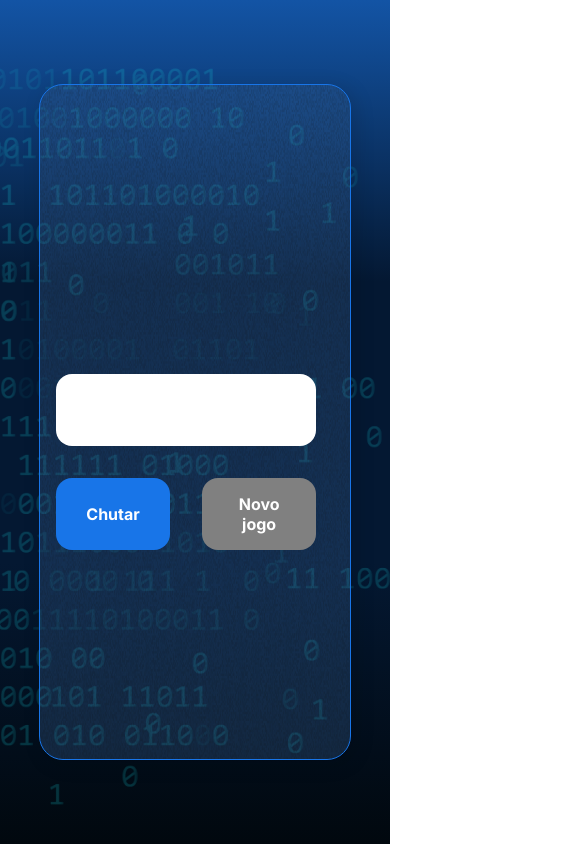
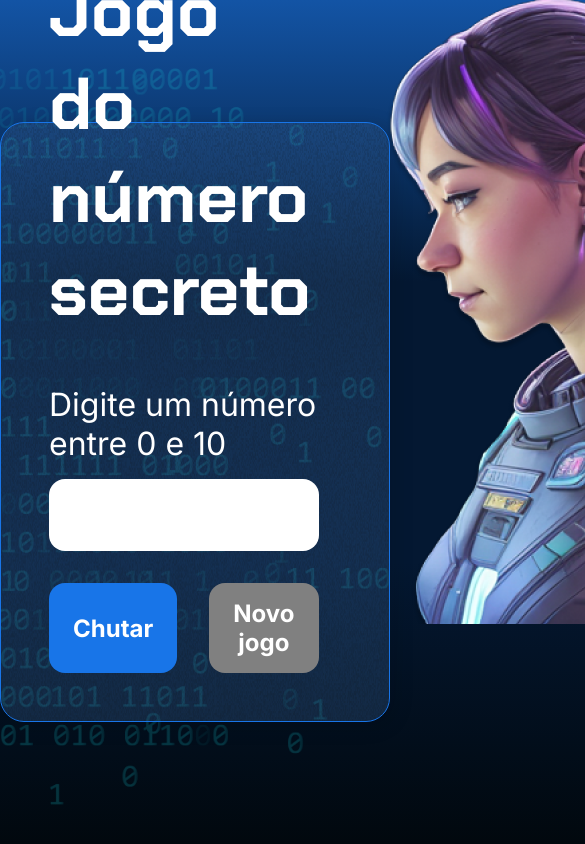
Before and after one commit to msilvapereira/Jogo-numero-secreto, a plain HTML site: page JS-Curso2/index.html in a window 390 px wide. Shown: the top 844 px of the page, 585 px wide, since content can reach past the window. Drawn offline with Linux system fonts and the light colour scheme.

Commit message:
Resolvendo desafio

```diff
--- a/JS-Curso2/app.js
+++ b/JS-Curso2/app.js
@@ -0,0 +1,9 @@
+let titulo = document.querySelector('h1');
+titulo.innerHTML = 'Jogo do número secreto';
+
+let paragrafo = document.querySelector('p');
+paragrafo.innerHTML = 'Digite um número entre 0 e 10';
+
+function verificarChute() {
+    console.log('O botão foi clicado!');
+}
--- a/JS-Curso2/index.html
+++ b/JS-Curso2/index.html
@@ -19,12 +19,12 @@
         <div class="container__conteudo">
             <div class="container__informacoes">
                 <div class="container__texto">
-                    <h1></h1>
-                    <p class="texto__paragrafo"></p>
+                    <h1>Adivinhe o <span class="container__texto-azul">numero secreto</span></h1>
+                    <p class="texto__paragrafo">Escolha um número entre 1 a 10</p>
                 </div>
                 <input type="number" min="1" max="10" class="container__input">
                 <div class="chute container__botoes">
-                    <button onclick="verificarChute()" class="container__botao">Chutar</button>
+                    <button onclick="" class="container__botao">Chutar</button>
                     <button onclick="" id="reiniciar" class="container__botao" disabled>Novo jogo</button>
                 </div>
             </div>
--- a/JS-Curso2/style.css
+++ b/JS-Curso2/style.css
@@ -27,8 +27,8 @@ body::before {
 }
 
 .container {
-    width: 80%;
-    height: 80%;
+    width: 1200px;
+    height: 600px;
     display: flex;
     align-items: center;
     justify-content: space-between;
@@ -62,6 +62,10 @@ body::before {
     font-weight: 700;
     border: none;
     margin-top: 2rem;
+}
+
+button:disabled {
+    background-color: gray;
 }
 
 .container__texto {
@@ -105,36 +109,3 @@ button {
     font-size: 32px;
     font-weight: 400;
 }
-
-button:disabled {
-    background-color: gray;
-}
-
-@media screen and (max-width: 1250px) {
-
-    h1 {
-        font-size: 50px;
-    }
-
-    .container__botao {
-        font-size: 16px;
-    }
-
-
-    .texto__paragrafo {
-        font-size: 24px;
-    }
-
-    .container__imagem-pessoa {
-        display: none;
-    }
-
-    .container__conteudo {
-        display: block;
-        position: inherit;
-    }
-
-    .container__informacoes {
-        padding: 1rem
-    }
-}
```
